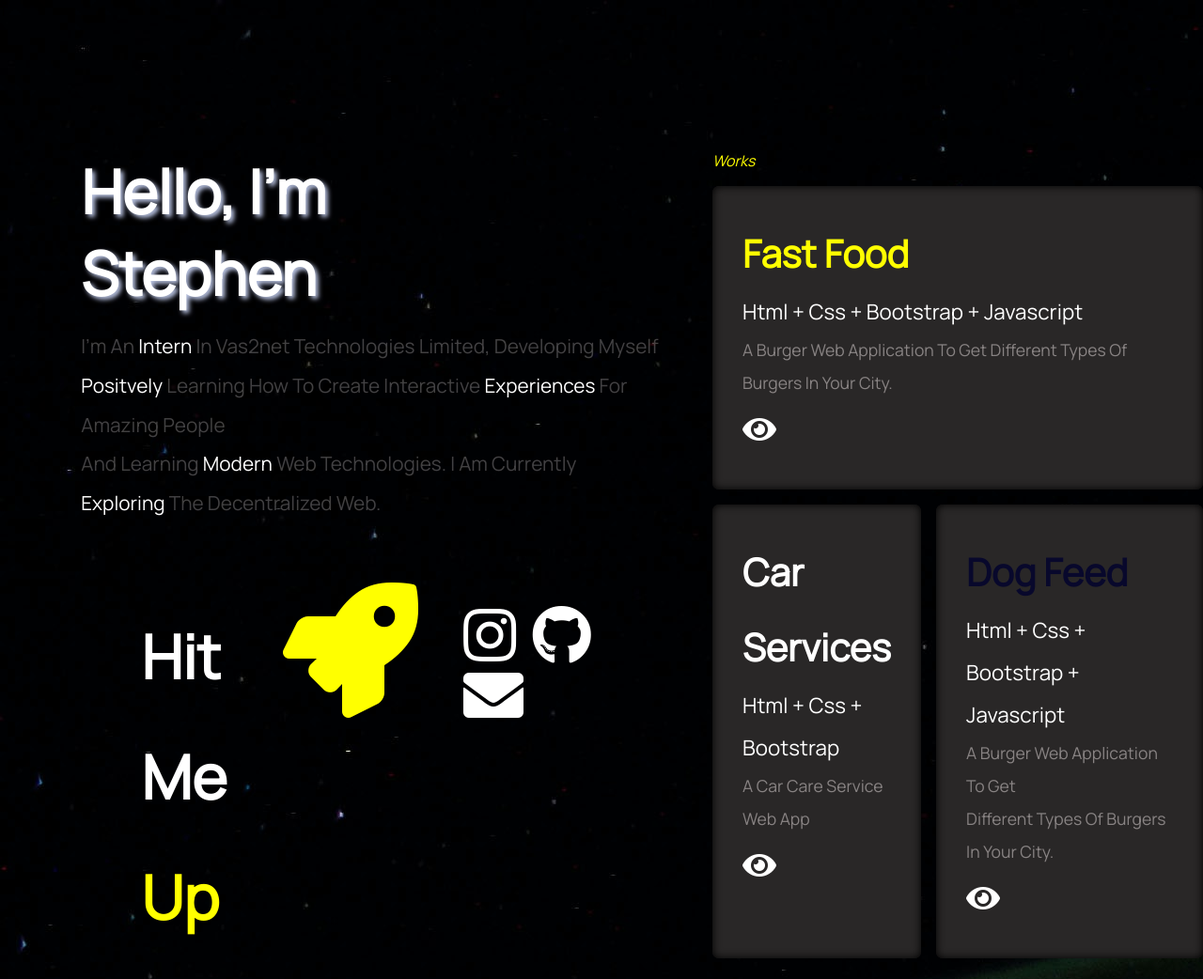
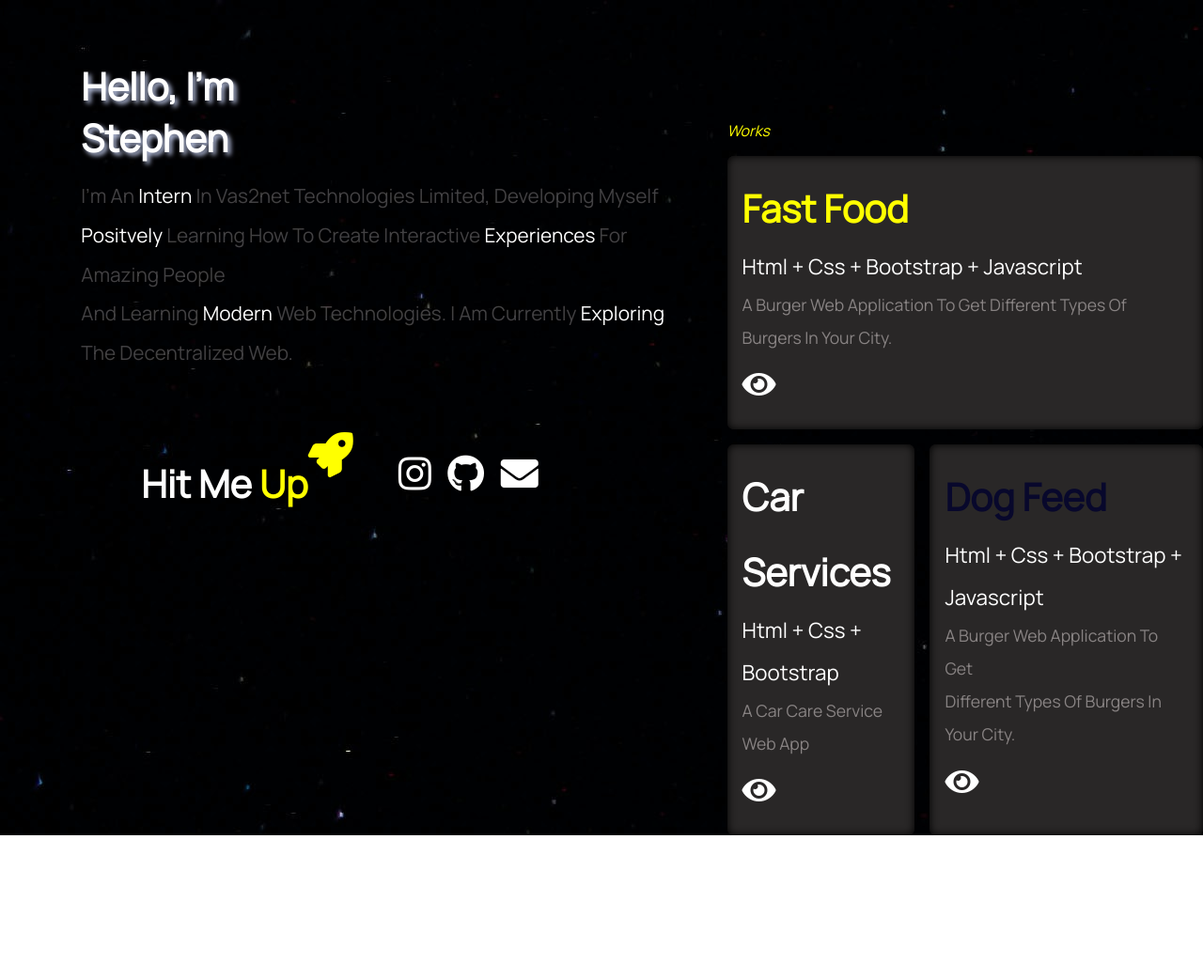
Before and after one commit to Oghenekparobo/portfolio-prop, a plain HTML site: page index.html in a window 1280 px wide. Shown: the top 1042 px of the page at 94% size. After the commit the page ends 889 px from the top, so only its background shows below. Drawn offline with Linux system fonts and the light colour scheme.

Commit message:
updated css

```diff
--- a/style.css
+++ b/style.css
@@ -31,7 +31,7 @@ a{
 }
 
 .wrapper-text {
-    margin-top: 10rem;
+    margin-top: 4rem;
     padding-left: 5rem;
 }
 
@@ -39,7 +39,7 @@ a{
     color: #fff;
     font-weight: bold;
     text-transform: capitalize;
-    font-size: 4rem;
+    font-size: 2.5rem;
     text-shadow: 3px 3px 5px rgb(187, 197, 228);
 }
 
@@ -75,7 +75,7 @@ a{
 .wrapper-contact .dsgn .dsgn-txt p{
     color: #fff;
     font-weight: bold;
-    font-size: 4rem;
+    font-size: 2.5rem;
 }
 
 .wrapper-contact .dsgn .dsgn-txt  span{
@@ -84,7 +84,7 @@ a{
 
 .wrapper-contact .dsgn .dsgn-txt .rocket{
     color: yellow;
-    font-size: 9rem;
+    font-size: 3rem;
 }
 
 .wrapper-sm{
@@ -96,7 +96,7 @@ padding: 2.5rem 0 0 2rem;
 .wrapper-sm i{
     color: #fff;
     padding-right: .9rem;
-    font-size: 4rem;
+    font-size: 2.5rem;
 }
 
 .wrapper-sm  a i:hover{
@@ -106,7 +106,7 @@ padding: 2.5rem 0 0 2rem;
 }
 
 .wrapper-prjxt-container{
-    padding: 10rem 0 0 3rem;
+    padding: 8rem 0 0 2rem;
 }
 
 .wrapper-prjxt-container > p{
@@ -119,7 +119,7 @@ padding: 2.5rem 0 0 2rem;
 .wrapper-prjxt-port .wrapper-prjxt-port-spc{
     background: rgb(41, 39, 39);
     line-height: 2;
-    padding: 2rem 2rem 2rem 2rem;
+    padding: 1rem 1rem 1rem 1rem;
     box-shadow: inset 0 0 10px #000000;
     border-radius: 7px;
 }
```
